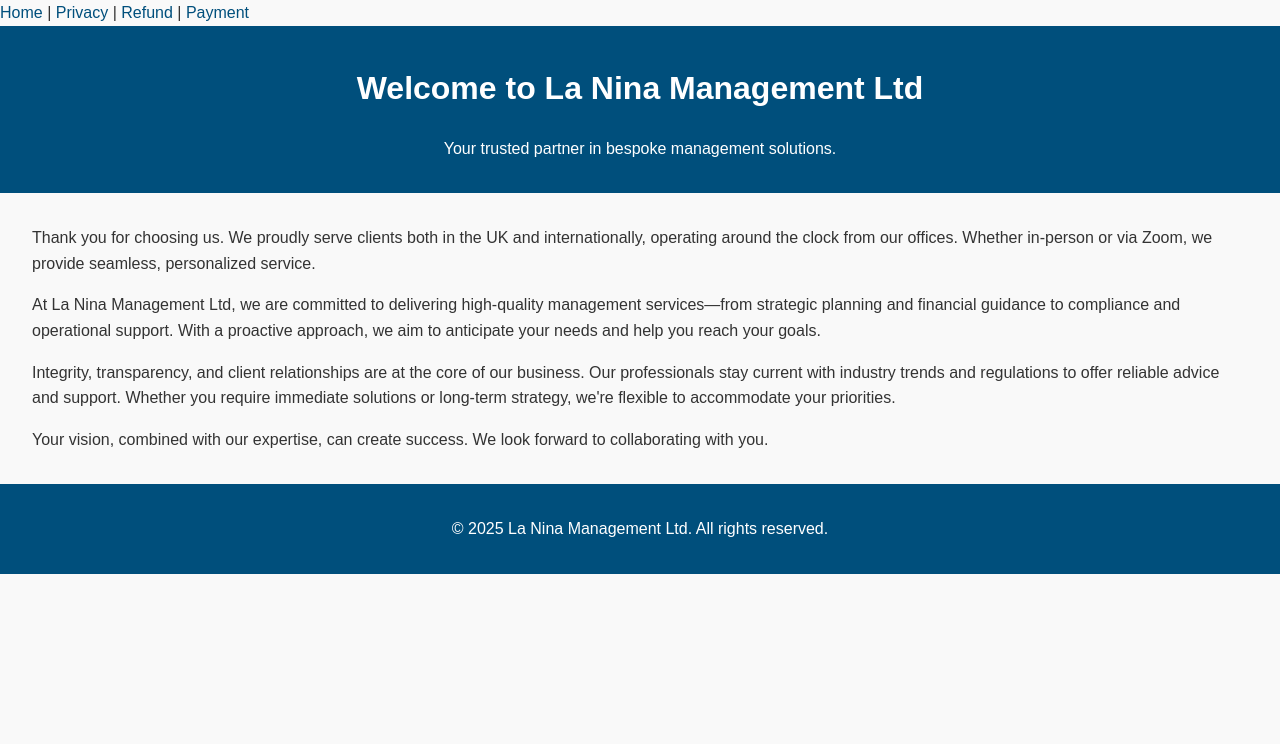
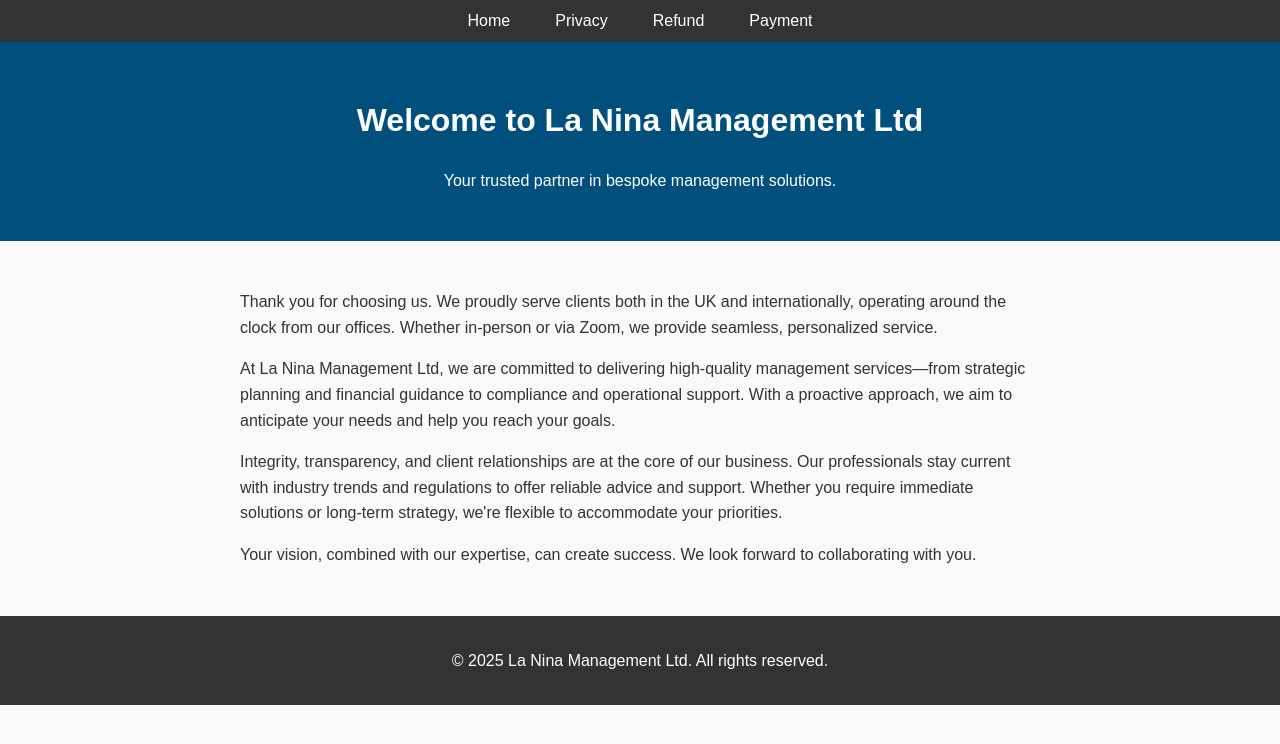
Before and after one commit to perkerso/laninamanagement, a plain HTML site: page index.html in a window 1280 px wide. Drawn offline with Linux system fonts and the light colour scheme.

Commit message:
Update style.css

```diff
--- a/style.css
+++ b/style.css
@@ -7,22 +7,38 @@ body {
   color: #333;
 }
 
-header, footer {
+nav {
+  background: #333;
+  padding: 0.5rem;
+  text-align: center;
+}
+
+nav a {
+  color: #fff;
+  margin: 0 1rem;
+  text-decoration: none;
+}
+
+nav a:hover {
+  text-decoration: underline;
+}
+
+header {
   background-color: #004f7c;
   color: white;
-  padding: 1rem;
+  padding: 2rem 1rem;
   text-align: center;
 }
 
 main {
-  padding: 1rem 2rem;
+  padding: 2rem 1rem;
+  max-width: 800px;
+  margin: 0 auto;
 }
 
-a {
-  color: #004f7c;
-  text-decoration: none;
+footer {
+  background-color: #333;
+  color: white;
+  text-align: center;
+  padding: 1rem;
 }
-
-a:hover {
-  text-decoration: underline;
-}
```
